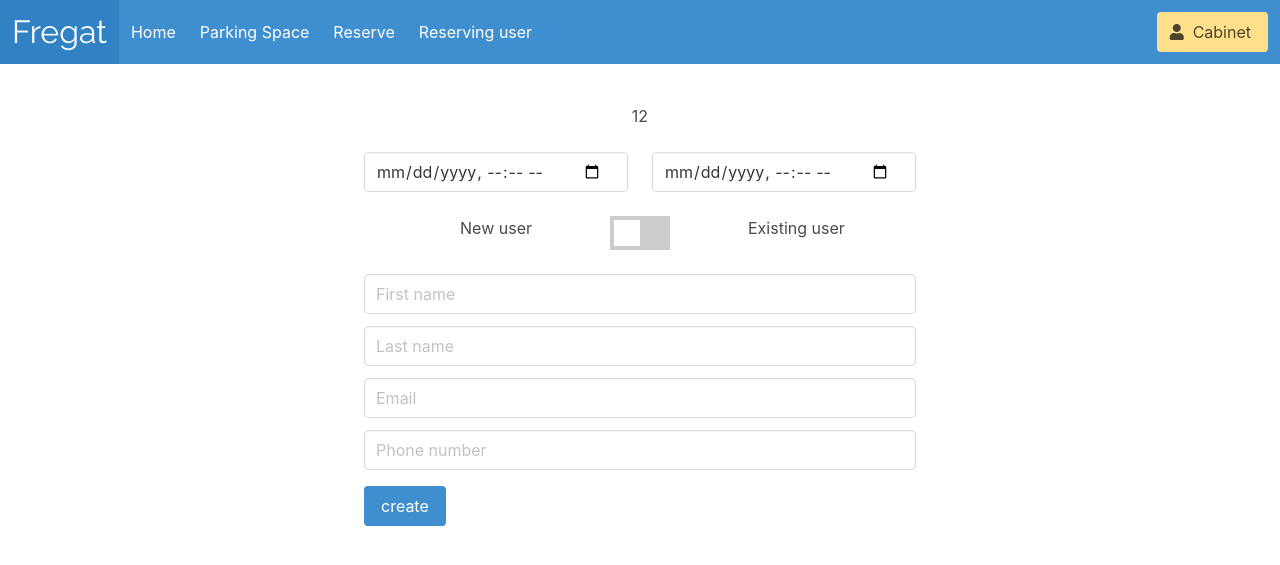
After one commit to AnsaganK/parking, a Django app: a page that uses app/templates/app/base.html in a window 1280 px wide. The commit adds this page. Shown: the top 565 px of the page. Run offline with Django 4.2, Linux system fonts and the light colour scheme; a user stored in the database is signed in; data comes from the database, SQL or seed files in the repository; both versions use the stored data as it was after the commit; some libraries are stand-ins or nearby versions.

Commit message:
created Reserve page

```diff
--- a/app/templates/app/base.html
+++ b/app/templates/app/base.html
@@ -32,15 +32,26 @@
             max-width: 540px;
             margin: auto
         }
-        .parking_detail_box{
+
+        .parking_detail_box {
             max-width: 540px !important;
             margin: 20px auto;
             padding: 10px;
         }
-        .not_found{
+
+        .not_found {
             font-size: 14px;
             color: grey !important;
             text-align: center;
+        }
+
+        .reserve_date {
+            height: 40px !important;
+        }
+
+        .add_reserve_button {
+            position: absolute !important;
+            right: 0px !important;
         }
     </style>
 
--- /dev/null
+++ b/app/templates/app/reserve/create.html
@@ -0,0 +1,159 @@
+{% extends 'app/base.html' %}
+
+{% block title %}
+    Reserve
+{% endblock %}
+
+{% block content %}
+    <div class="p-3 columns mt-4 is-centered is-multiline">
+        <div class="column is-12 has-text-centered">
+            <p>{{ parking_space.name }}</p>
+        </div>
+        <div class="column is-6">
+            <form action="" method="post">
+                {% csrf_token %}
+                <div class="columns">
+                    <div class="column is-6">
+                        <input type="datetime-local" required class="input" name="time_start">
+                    </div>
+                    <div class="column is-6">
+                        <input type="datetime-local" required class="input" name="time_end">
+                    </div>
+                </div>
+                <div class="columns">
+                    <div class="column is-4 has-text-right">
+                        New user
+                    </div>
+                    <div class="column is-4">
+                        <label class="switch" style="margin: auto; display: block">
+                            <input type="checkbox" id="user_checkbox" name="existing_user">
+                            <span class="slider"></span>
+                        </label>
+                    </div>
+                    <div class="column is-4">
+                        Existing user
+                    </div>
+                </div>
+                <div id="new_user">
+                    <div class="field">
+                        <input type="text" class="input" name="first_name" placeholder="First name">
+                    </div>
+                    <div class="field">
+                        <input type="text" class="input" name="last_name" placeholder="Last name">
+                    </div>
+                    <div class="field">
+                        <input type="email" class="input" name="email" placeholder="Email">
+                    </div>
+                    <div class="field">
+                        <input type="text" class="input" name="phone" placeholder="Phone number">
+                    </div>
+                </div>
+                <div class="field hidden_block" id="existing_user">
+                    <label for="" class="label">
+                        Users
+                    </label>
+                    <div class="select" style="width:100%">
+                        <select style="width: 100%;">
+                            {% for reserving_user in reserving_users %}
+                                <option value="{{ reserving_user.id }}">{{ reserving_user.full_name }}</option>
+                            {% endfor %}
+                        </select>
+                    </div>
+                </div>
+                <button type="submit" class="mt-4 button is-info">create</button>
+            </form>
+        </div>
+    </div>
+{% endblock %}
+
+{% block style %}
+    <style>
+        .hidden_block {
+            display: none !important;
+            transition: .8s all;
+        }
+
+        .switch {
+            position: relative;
+            display: inline-block;
+            width: 60px;
+            height: 34px;
+        }
+
+        .switch input {
+            opacity: 0;
+            width: 0;
+            height: 0;
+        }
+
+        /* The slider */
+        .slider {
+            position: absolute !important;
+            cursor: pointer;
+            top: 0;
+            left: 0;
+            right: 0;
+            bottom: 0;
+            background-color: #ccc !important;
+            -webkit-transition: .4s;
+            transition: .4s;
+        }
+
+        .slider:before {
+            position: absolute;
+            content: "";
+            height: 26px;
+            width: 26px;
+            left: 4px;
+            bottom: 4px;
+            background-color: white;
+            -webkit-transition: .4s;
+            transition: .4s;
+        }
+
+        input:checked + .slider {
+            background-color: #2196F3;
+        }
+
+        input:focus + .slider {
+            box-shadow: 0 0 1px #2196F3;
+        }
+
+        input:checked + .slider:before {
+            -webkit-transform: translateX(26px);
+            -ms-transform: translateX(26px);
+            transform: translateX(26px);
+        }
+
+        /* Rounded sliders */
+        .slider.round {
+            border-radius: 34px;
+        }
+
+        .slider.round:before {
+            border-radius: 50%;
+        }
+    </style>
+{% endblock %}
+
+{% block script %}
+    <script>
+        let page_checkbox = document.getElementById('user_checkbox');
+        page_checkbox.addEventListener("change",
+            function () {
+                let new_user = document.getElementById('new_user');
+                new_user.classList.toggle('hidden_block');
+
+                let existing_user = document.getElementById('existing_user');
+                existing_user.classList.toggle('hidden_block');
+                if (page_checkbox) {
+                    if (page_checkbox.checked) {
+                        existing_user.children[1].children[0].setAttribute('name', 'reserving_user');
+                    } else {
+                        existing_user.children[1].children[0].removeAttribute('name');
+                    }
+                }
+            }
+        )
+    </script>
+{% endblock %}
--- a/app/urls.py
+++ b/app/urls.py
@@ -6,4 +6,5 @@ urlpatterns = [
     path('', views.base_page, name='base_page'),
     path('parking', views.parking_list, name='parking_list'),
     path('parking/<slug:slug>', views.parking_detail, name='parking_detail'),
+    path('parking/<slug:slug>/reserve/create', views.reserve_create, name='reserve_create'),
 ]
--- a/app/views.py
+++ b/app/views.py
@@ -1,10 +1,11 @@
 from django.contrib import messages
 from django.contrib.auth.decorators import login_required
+from django.db.models import Q
 from django.shortcuts import render, get_object_or_404, redirect, reverse
 from pytils.translit import slugify
-from app.forms import ParkingSpaceForm
-from app.models import ParkingSpace
-from app.utils import show_form_errors, get_paginator
+from app.forms import ParkingSpaceForm, ReserveForm
+from app.models import ParkingSpace, ReservingUser, Reserve
+from app.utils import show_form_errors, get_paginator, str_to_date, date_to_str
 from datetime import datetime, timedelta
 
 
@@ -34,25 +35,69 @@ def parking_list(request):
 def parking_detail(request, slug):
     dates = {}
     parking_space = get_object_or_404(ParkingSpace, slug=slug)
-    date_format = '%Y-%m-%dT%H:%M'
     try:
-        time_start = request.GET.get('time_start')
-        time_end = request.GET.get('time_end')
-        time_start = datetime.strptime(str(time_start), date_format)
-        time_end = datetime.strptime(str(time_end), date_format)
+        time_start = str_to_date(request.GET.get('time_start'))
+        time_end = str_to_date(request.GET.get('time_end'))
     except Exception as e:
         print(e)
         time_start = datetime.now()
         time_end = datetime.now() + timedelta(days=7)
 
     date = time_start
-    reserves = parking_space.reserves.filter(time_start__gt=time_start, time_end__lte=time_end)
-    while date != time_end + timedelta(days=1):
-        dates[date] = reserves.filter(time_start__gt=date).filter(time_start__lte=date)
+    reserves = parking_space.reserves.all()
+    while date.date() < time_end.date() + timedelta(days=1):
+        dates[date] = reserves.filter(
+            Q(time_start__lte=date, time_end__gte=date) |
+            Q(time_start__day=date.day, time_start__month=date.month, time_start__year=date.year) |
+            Q(time_end__day=date.day, time_end__month=date.month, time_end__year=date.year)
+        )
         date += timedelta(days=1)
     return render(request, 'app/parking_space/detail.html', {'parking_space': parking_space,
                                                              'reserves': reserves,
-                                                             'time_start': time_start.strftime(date_format),
-                                                             'time_end': time_end.strftime(date_format),
+                                                             'time_start': date_to_str(time_start),
+                                                             'time_end': date_to_str(time_end),
                                                              'dates': dates
                                                              })
+
+
+@login_required()
+def reserve_create(request, slug):
+    parking_space = get_object_or_404(ParkingSpace, slug=slug)
+    if request.method == 'POST':
+        form = ReserveForm(request.POST)
+        if form.is_valid():
+            reserve = form.save(commit=False)
+            cd = form.cleaned_data
+            time_start = cd['time_start']
+            time_end = cd['time_end']
+            post = request.POST
+            reserves = parking_space.reserves.filter(
+                (Q(time_start__gt=time_start) & Q(time_end__lt=time_end)) |
+                (Q(time_start__lt=time_start) & Q(time_end__gt=time_end)) |
+                (Q(time_start__lt=time_start) & Q(time_end__gt=time_start)) |
+                (Q(time_start__lt=time_end) & Q(time_end__gt=time_end))
+            )
+            if reserves:
+                messages.warning(request, 'Already booked for this time')
+                return redirect(parking_space.get_absolute_url())
+            try:
+                reserving_user_id = int(post['reserving_user'])
+                reserving_user = ReservingUser.objects.get(id=reserving_user_id)
+            except KeyError:
+                reserving_user = ReservingUser(first_name=post['first_name'],
+                                               last_name=post['last_name'],
+                                               email=post['email'],
+                                               phone=post['phone'])
+                reserving_user.save()
+
+            reserve.reserving_emlpoyee = request.user
+            reserve.reserving_user = reserving_user
+            reserve.parking_space = parking_space
+            reserve.save()
+            messages.success(request, 'Reserved')
+        else:
+            show_form_errors(request, form.errors)
+        return redirect(parking_space.get_absolute_url())
+    reserving_users = ReservingUser.objects.all()
+    return render(request, 'app/reserve/create.html',
+                  {'parking_space': parking_space, 'reserving_users': reserving_users})
```
Also changed, not shown: app/forms.py (+7 -1 lines), app/models.py (+18 -7 lines), app/templates/app/parking_space/detail.html (+33 -8 lines), app/utils.py (+9 -0 lines), app/migrations/0005_alter_reserve_options_alter_reservinguser_email_and_more.py (added), db.sqlite3, 1 other file.
